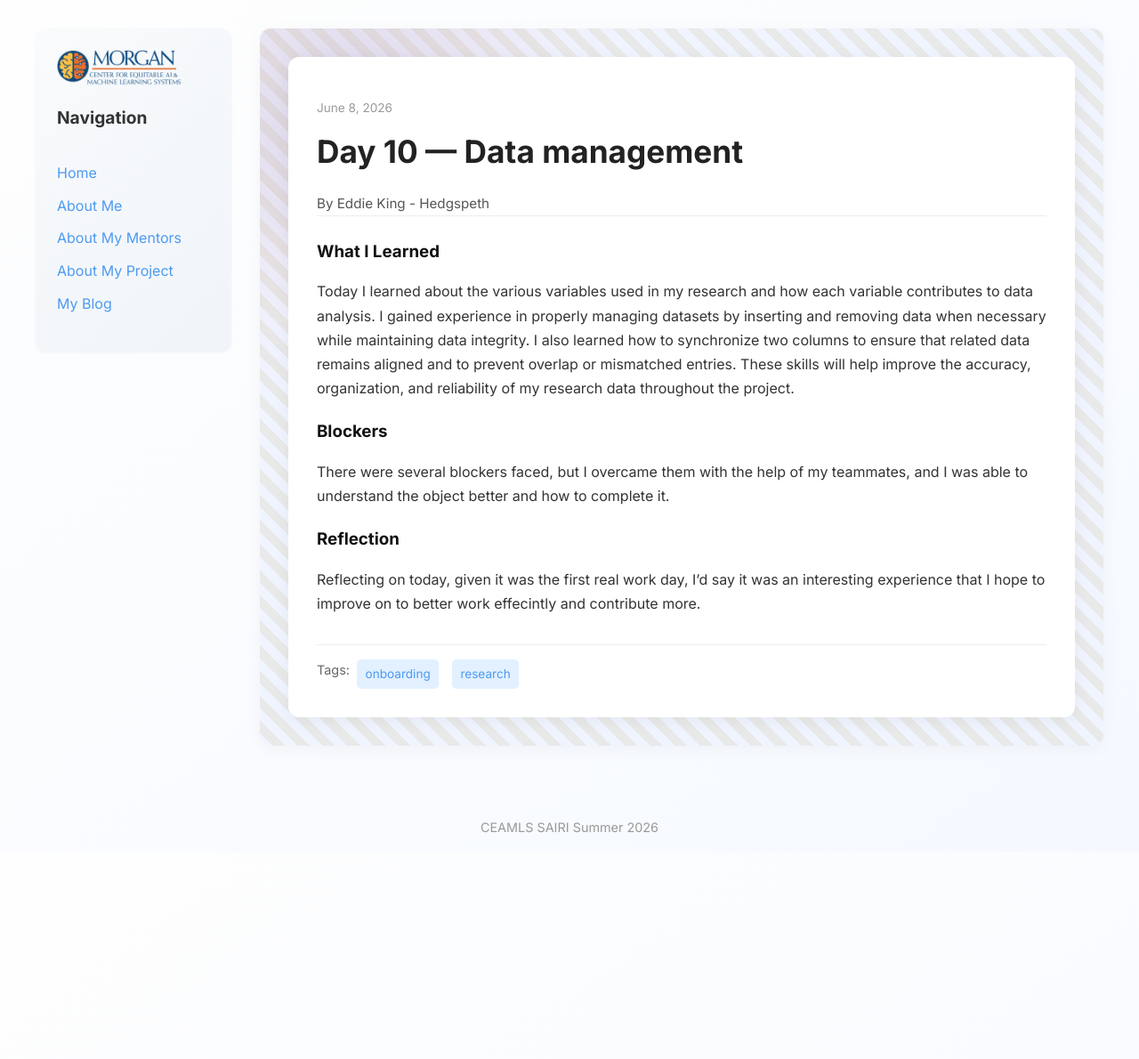
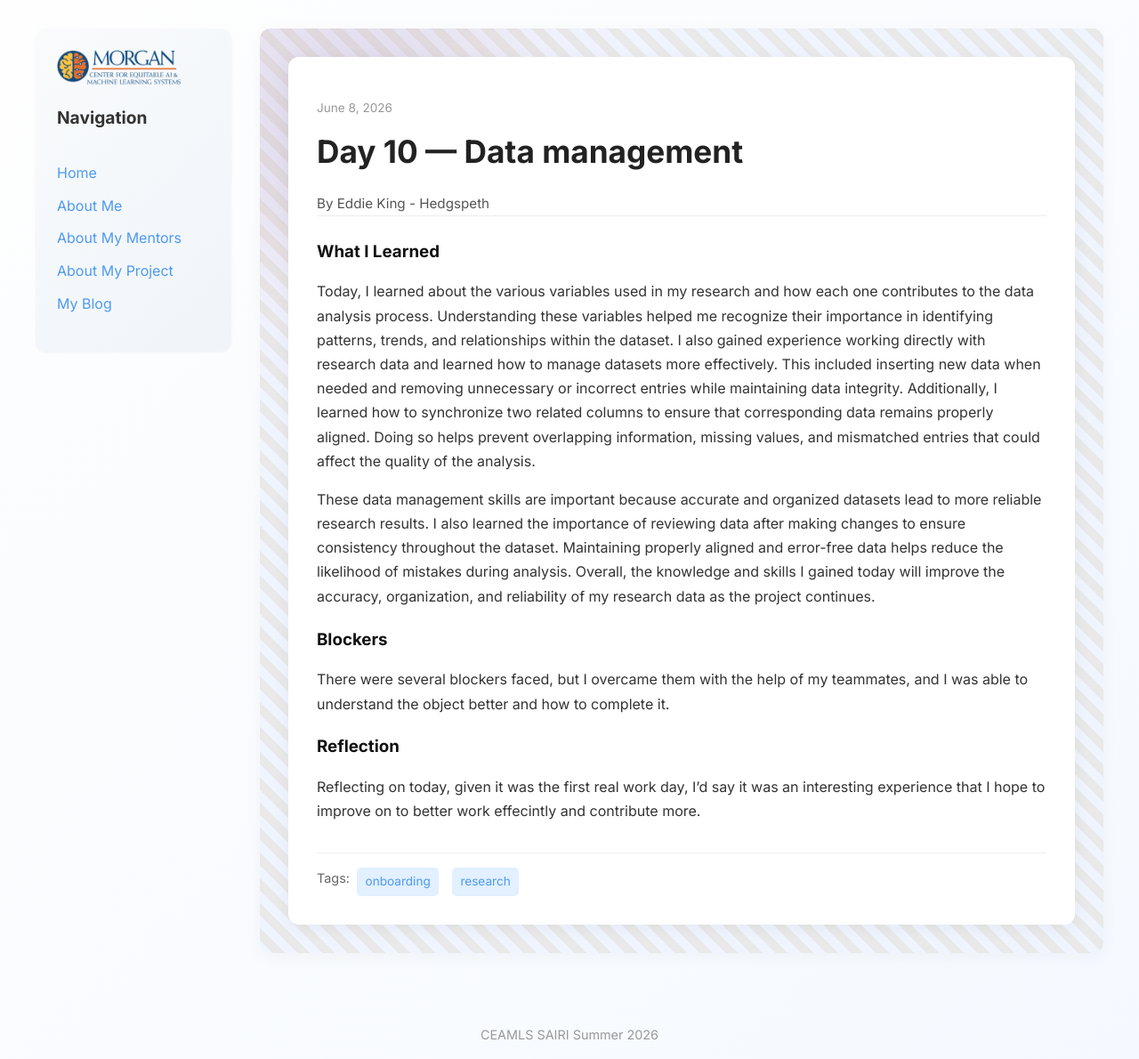
Before and after one commit to eddiejkh-del/eddiejkh-delceamls26.github.io, a Jekyll site: the page built from _posts/2026-06-08-day-10.md, in a window 1280 px wide. Shown: the whole page at 89% size. Built offline with Jekyll 4.4.1, drawn with Linux system fonts in a browser that asks for light colours; before the commit the page ends 957 px from its top, so only the background shows below that.

Commit message:
Update 2026-06-08-day-10.md

```diff
--- a/_posts/2026-06-08-day-10.md
+++ b/_posts/2026-06-08-day-10.md
@@ -6,7 +6,9 @@ permalink: /day10.html
 tags: ["onboarding", "research"]
 
 what_i_learned: |
-  Today I learned about the various variables used in my research and how each variable contributes to data analysis. I gained experience in properly managing datasets by inserting and removing data when necessary while maintaining data integrity. I also learned how to synchronize two columns to ensure that related data remains aligned and to prevent overlap or mismatched entries. These skills will help improve the accuracy, organization, and reliability of my research data throughout the project.
+  Today, I learned about the various variables used in my research and how each one contributes to the data analysis process. Understanding these variables helped me recognize their importance in identifying patterns, trends, and relationships within the dataset. I also gained experience working directly with research data and learned how to manage datasets more effectively. This included inserting new data when needed and removing unnecessary or incorrect entries while maintaining data integrity. Additionally, I learned how to synchronize two related columns to ensure that corresponding data remains properly aligned. Doing so helps prevent overlapping information, missing values, and mismatched entries that could affect the quality of the analysis.
+
+  These data management skills are important because accurate and organized datasets lead to more reliable research results. I also learned the importance of reviewing data after making changes to ensure consistency throughout the dataset. Maintaining properly aligned and error-free data helps reduce the likelihood of mistakes during analysis. Overall, the knowledge and skills I gained today will improve the accuracy, organization, and reliability of my research data as the project continues.
 
 blockers: |
   There were several blockers faced, but I overcame them with the help of my teammates, and I was able to understand the object better and how to complete it.
```
